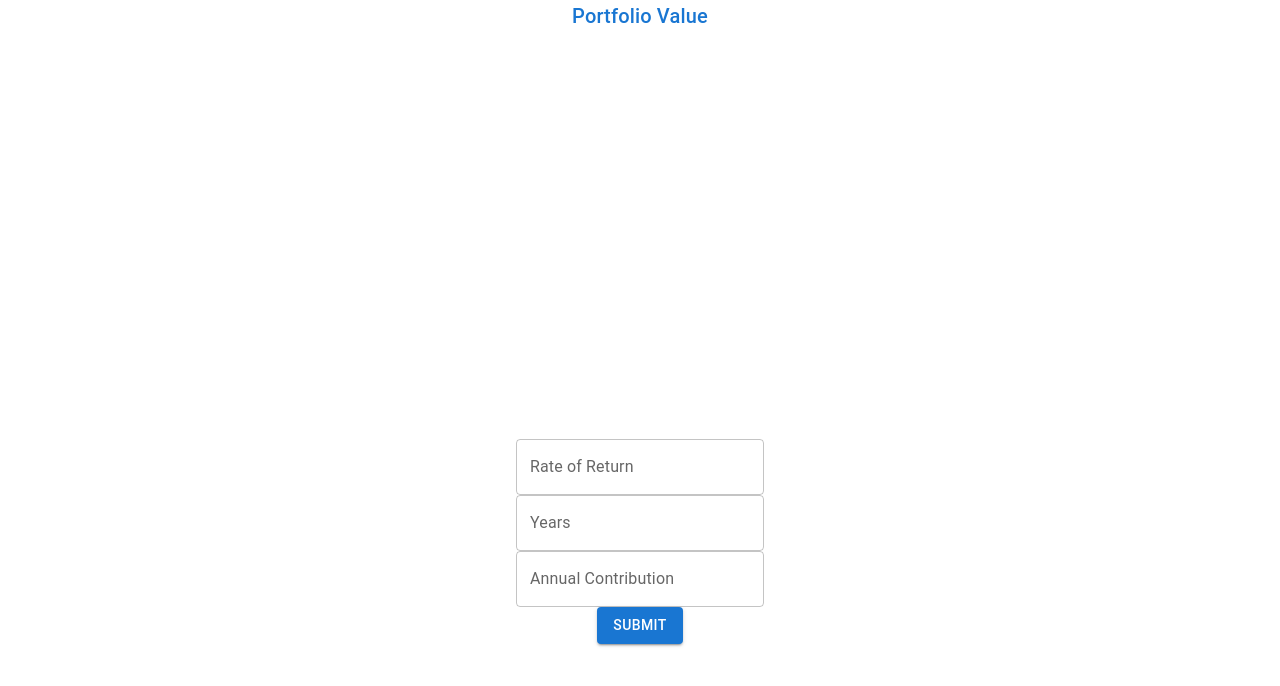
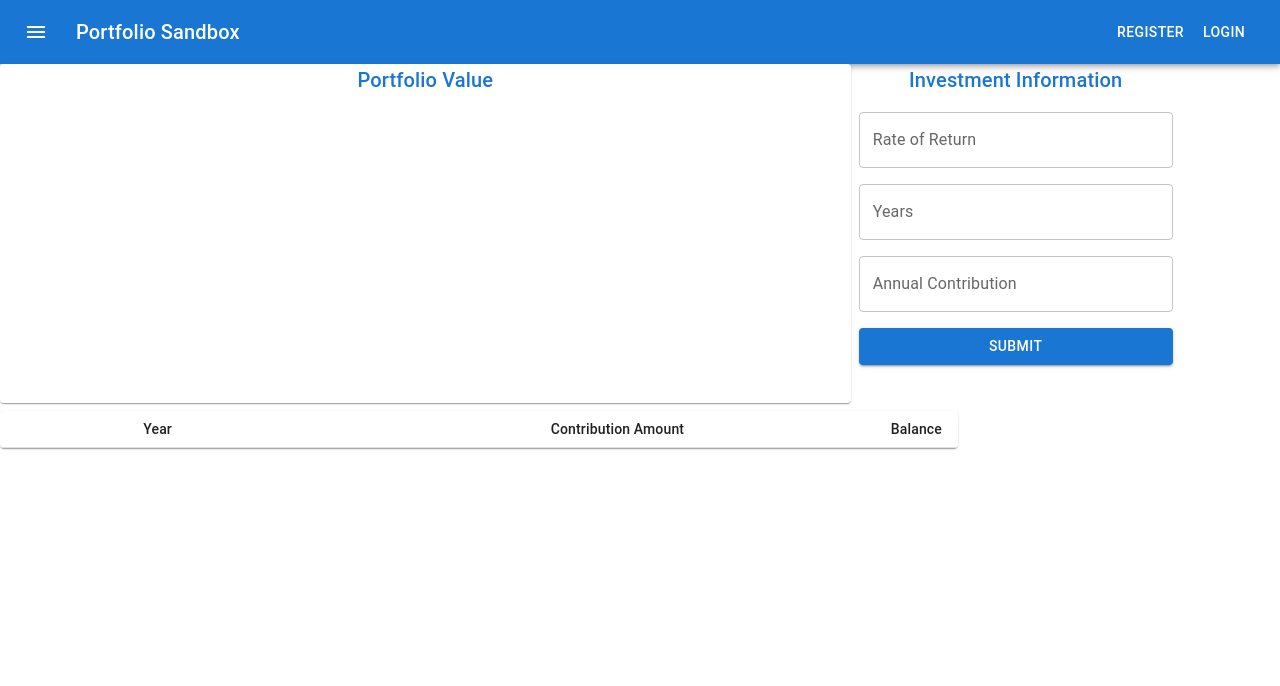
Before and after one commit to seanaroche/investment-calculator-2.0, a React (Create React App) app in the folder investment-calculator/: page / in a window 1280 px wide. Shown: the top 686 px of the page. Built offline with nearby package versions, Linux system fonts and the light colour scheme.

Commit message:
Refactoring, changes to investment forms. Half-baked addition of portfolio breadown table.

```diff
--- a/investment-calculator/src/App.js
+++ b/investment-calculator/src/App.js
@@ -2,115 +2,18 @@ import logo from './logo.svg';
 import './App.css';
 import Button from '@mui/material/Button';
 import Input from '@mui/material/Input';
-import { TextField } from '@mui/material';
+import { TextField, Paper, Grid } from '@mui/material';
 import { Box } from '@mui/material';
 import { React, useState } from 'react';
 import Graph from './Graph';
-
-const initialValues = {
-  ror: "",
-  years: "",
-  contribution: ""
-};
+import Bar from './Bar';
+import Investments from './Investment';
 
 function App() {
-  const [values, setValues] = useState(initialValues);
-
-  const [data, setData] = useState([]);
-
-  const handleChange = (e) => {
-    const { name, value } = e.target;
-    setValues({
-        ...values,
-        [name]: value,
-    });
-  };
-
-  const handleSubmit = (event) => {
-    console.log(values.years);
-    console.log(values.ror);
-    console.log(values.contribution);
-    var total = 0;
-    var annualContribution = parseInt(values.contribution);
-    var numOfYears = parseInt(values.years);
-    var rate = parseFloat(values.ror);
-    const data = [{
-      year: 0,
-      amount: 0,
-    }];
-    console.log("parsed contribution: " + annualContribution);
-    console.log("parsed years: " + numOfYears);
-    console.log("parsed ror: " + rate);
-    for (let i = 1; i <= numOfYears; i++) {
-      total += annualContribution;
-      console.log("total after adding contribution in year" + i + ": " + total);
-      total += total * rate;
-      console.log("total after rate of return in year" + i + ": " + total);
-      console.log("Total after year " + i + " " + total);
-      data.push({
-        year: i,
-        amount: total,
-      });
-    }
-    setData(data);
-    console.log(total);
-  }
-
   return (
       <div className="App">
-        <Graph investData={data}/>
-        <Box>
-          <div>
-            <TextField
-              name="ror"
-              label="Rate of Return"
-              variant="outlined"
-              //type="number"
-              value={values.ror}
-              onChange={handleChange}
-               />
-          </div>
-          <div>
-            <TextField
-              name="years"
-              label="Years"
-              variant="outlined"
-              //type="number"
-              onChange={handleChange}
-              value={values.years} />
-          </div>
-          <div>
-            <TextField
-              name="contribution"
-              label="Annual Contribution"
-              variant="outlined"
-              //type="number"
-              onChange={handleChange}
-              value={values.contribution} />
-          </div>
-          <div>
-            <Button onClick={handleSubmit} variant="contained">Submit</Button>
-          </div>
-          {/* <div>
-            <TextField id="outlined-basic" label="Year 3 Contribution" variant="outlined" />
-          </div>
-          <div>
-            <TextField id="outlined-basic" label="Year 4 Contribution" variant="outlined" />
-          </div>
-          <div>
-            <TextField id="outlined-basic" label="Year 5 Contribution" variant="outlined" />
-          </div>
-          <div>
-            <TextField id="outlined-basic" label="Year 6 Contribution" variant="outlined" />
-          </div>
-          <div>
-            <TextField id="outlined-basic" label="Year 7 Contribution" variant="outlined" />
-          </div>
-          <div>
-            <TextField id="outlined-basic" label="Year 8 Contribution" variant="outlined" />
-          </div> */}
-        </Box>
-
+        <Bar></Bar>
+        <Investments></Investments>
       </div>
   );
 }
--- a/investment-calculator/src/Bar.js
+++ b/investment-calculator/src/Bar.js
@@ -21,9 +21,10 @@ export default function Bar() {
           >
             <MenuIcon />
           </IconButton>
-              <Typography variant="h5" component="div" sx={{ flexGrow: 1 }}>
+          <Typography variant="h6" component="div" align="left" sx={{ flexGrow: 1 }}>
             Portfolio Sandbox
           </Typography>
+          <Button color="inherit">Register</Button>
           <Button color="inherit">Login</Button>
         </Toolbar>
       </AppBar>
--- a/investment-calculator/src/Graph.js
+++ b/investment-calculator/src/Graph.js
@@ -3,37 +3,14 @@ import { useTheme } from '@mui/material/styles';
 import { LineChart, Line, XAxis, YAxis, Label, ResponsiveContainer } from 'recharts';
 import Title from './Title';
 
-// Generate Investment Data
-function createData(year, amount) {
-  return { year, amount };
-}
-
-//get state of value after each individual year from Investment.js
-//create data with year, amount pairs
-
-
 
 export default function Graph({investData}) {
   const theme = useTheme();
 
-  const data = [
-    createData(0, 300),
-    createData(1, 600),
-    createData(2,800),
-   ]
-
-
-  // const data = () => {
-  //   for (let i = 0; i < arr.length; i++) {
-  //       createData(i, arr[i]);
-  //       console.log(createData(i, arr[i]));
-  //   }
-  // };
-
   return (
     <React.Fragment>
       <Title>Portfolio Value</Title>
-      <ResponsiveContainer width={'70%'} height={400}>
+      <ResponsiveContainer width="100%" height={300}>
         <LineChart
           data={investData}
           margin={{
@@ -79,7 +56,7 @@ export default function Graph({investData}) {
           <Line
             isAnimationActive={false}
             type="monotone"
-            dataKey="amount"
+            dataKey="balance"
             stroke={theme.palette.primary.main}
             dot={false}
           />
--- a/investment-calculator/src/Investment.js
+++ b/investment-calculator/src/Investment.js
@@ -2,7 +2,7 @@ import logo from './logo.svg';
 import './App.css';
 import Button from '@mui/material/Button';
 import Input from '@mui/material/Input';
-import { Box, TextField, Stack } from '@mui/material';
+import { Box, TextField, Stack, Grid, Paper } from '@mui/material';
 import MuiAppBar from '@mui/material/AppBar'
 import { useState } from 'react';
 import React from 'react';
@@ -10,6 +10,7 @@ import styled from '@emotion/styled';
 import Typography from '@mui/material/Typography';
 import Title from './Title';
 import Graph from './Graph';
+import PortfolioValue from './PortolioValue';
 
 const initialValues = {
     ror: "",
@@ -20,10 +21,11 @@ const initialValues = {
 
 
 export default function Investments() {
-  const [total, setTotal] = useState(null);
   const [values, setValues] = useState(initialValues);
-  const [yoyTotals, setYoyTotals] = useState([])
-  const [show, setShow] = useState(false);
+
+  const [data, setData] = useState([]);
+
+  //const [show, setShow] = useState(false);
 
   const handleChange = (e) => {
         const { name, value } = e.target;
@@ -37,40 +39,51 @@ export default function Investments() {
     console.log(values.years);
     console.log(values.ror);
     console.log(values.contribution);
-    let years = parseInt(values.years);
-    let rate = parseFloat(values.ror);
-    let contribution = parseInt(values.contribution)
-    let total = 0;
-    let runningTotals = [];
-    runningTotals[0] = contribution;
-    for (let i = 1; i <= years; i++) {
-      total += contribution;
+    var total = 0;
+    var annualContribution = parseInt(values.contribution);
+    var numOfYears = parseInt(values.years);
+    var rate = parseFloat(values.ror);
+    const data = [{
+      year: 0,
+      contribution: 0,
+      balance: 0,
+    }];
+    console.log("parsed contribution: " + annualContribution);
+    console.log("parsed years: " + numOfYears);
+    console.log("parsed ror: " + rate);
+    for (let i = 1; i <= numOfYears; i++) {
+      total += annualContribution;
       console.log("total after adding contribution in year" + i + ": " + total);
-      total += total * (rate);
+      total += total * rate;
       console.log("total after rate of return in year" + i + ": " + total);
-      runningTotals[i] = parseInt(total);
-      console.log("The current runningTotal[i] at" + i + "is: " + runningTotals[i])
-      //console.log("Total after year " + i + " " + total);
+      console.log("Total after year " + i + " " + total);
+      data.push({
+        year: i,
+        contribution: annualContribution,
+        balance: total,
+      });
     }
+    setData(data);
     console.log(total);
-    setTotal(total);
-    setYoyTotals(runningTotals);
-    setShow(!show);
   }
 
   return(
     <React.Fragment>
-        <Graph arr={yoyTotals}/>
-        <Title>Investment Information</Title>
-        <Stack
-            component="form"
-            sx={{
-            width: '25ch',
-            }}
-            spacing={2}
-            noValidate
-            autoComplete="off"
+      <Grid
+        container
+        spacing={1}
+        // direction="column"
+        // alignItems="center"
+        // //justifyContent="center"
         >
+        <Grid item xs={8}>
+          <Paper>
+            <Graph investData={data}/>
+          </Paper>
+        </Grid>
+        <Grid item xs={3}>
+          <Stack spacing={2}>
+            <Title>Investment Information</Title>
             <TextField
               name="ror"
               label="Rate of Return"
@@ -78,7 +91,7 @@ export default function Investments() {
               //type="number"
               value={values.ror}
               onChange={handleChange}
-               />
+                />
             <TextField
               name="years"
               label="Years"
@@ -94,12 +107,12 @@ export default function Investments() {
               onChange={handleChange}
               value={values.contribution} />
             <Button onClick={handleSubmit} variant="contained">Submit</Button>
-        </Stack>
-        <Box>
-            <Title>Total: </Title>
-            <Typography>{parseInt(total)}</Typography>
-            <Typography>{yoyTotals.map((value) => <li>{value}</li>)}</Typography>
-        </Box>
+          </Stack>
+        </Grid>
+        <Grid item xs={9}>
+          <PortfolioValue> investData={data}</PortfolioValue>
+        </Grid>
+      </Grid>
     </React.Fragment>
   )
 }
--- /dev/null
+++ b/investment-calculator/src/PortolioValue.js
@@ -0,0 +1,58 @@
+import * as React from 'react';
+import Table from '@mui/material/Table';
+import TableBody from '@mui/material/TableBody';
+import TableCell from '@mui/material/TableCell';
+import TableContainer from '@mui/material/TableContainer';
+import TableHead from '@mui/material/TableHead';
+import TableRow from '@mui/material/TableRow';
+import Paper from '@mui/material/Paper';
+
+
+
+//used to create test data - This worked, table populated etc. Does not work with mapping prop investData.
+
+
+            // function createData(year, contribution, balance) {
+            //     return { year, contribution, balance };
+            //   }
+
+            //   const rows = [
+            //     createData(1, 10000, 10000),
+            //     createData(2, 10000, 30000),
+            //     createData(3, 10000, 60000),
+            //     createData(4, 10000, 100000),
+            //     createData(5, 10000, 150000),
+            //   ];
+
+
+
+export default function PortfolioValue({investData}) {
+    return (
+        <React.Fragment>
+            <TableContainer component={Paper}>
+                <Table sx={{ minWidth: 650 }} size="small" aria-label="a dense table">
+                    <TableHead>
+                    <TableRow>
+                        <TableCell align="right">Year</TableCell>
+                        <TableCell align="right">Contribution Amount</TableCell>
+                        <TableCell align="right">Balance</TableCell>
+                    </TableRow>
+                    </TableHead>
+                    <TableBody>
+                    {investData?.map(({year, contribution, balance}) => (
+                        <TableRow
+                        sx={{ '&:last-child td, &:last-child th': { border: 0 } }}
+                        >
+                            <TableCell component="th" scope="row">
+                                {year}
+                            </TableCell>
+                            <TableCell align="right">{contribution}</TableCell>
+                            <TableCell align="right">{balance}</TableCell>
+                        </TableRow>
+                    ))}
+                    </TableBody>
+                </Table>
+            </TableContainer>
+        </React.Fragment>
+    )
+}
```
Lines whose indentation alone changed are shown as unchanged.
